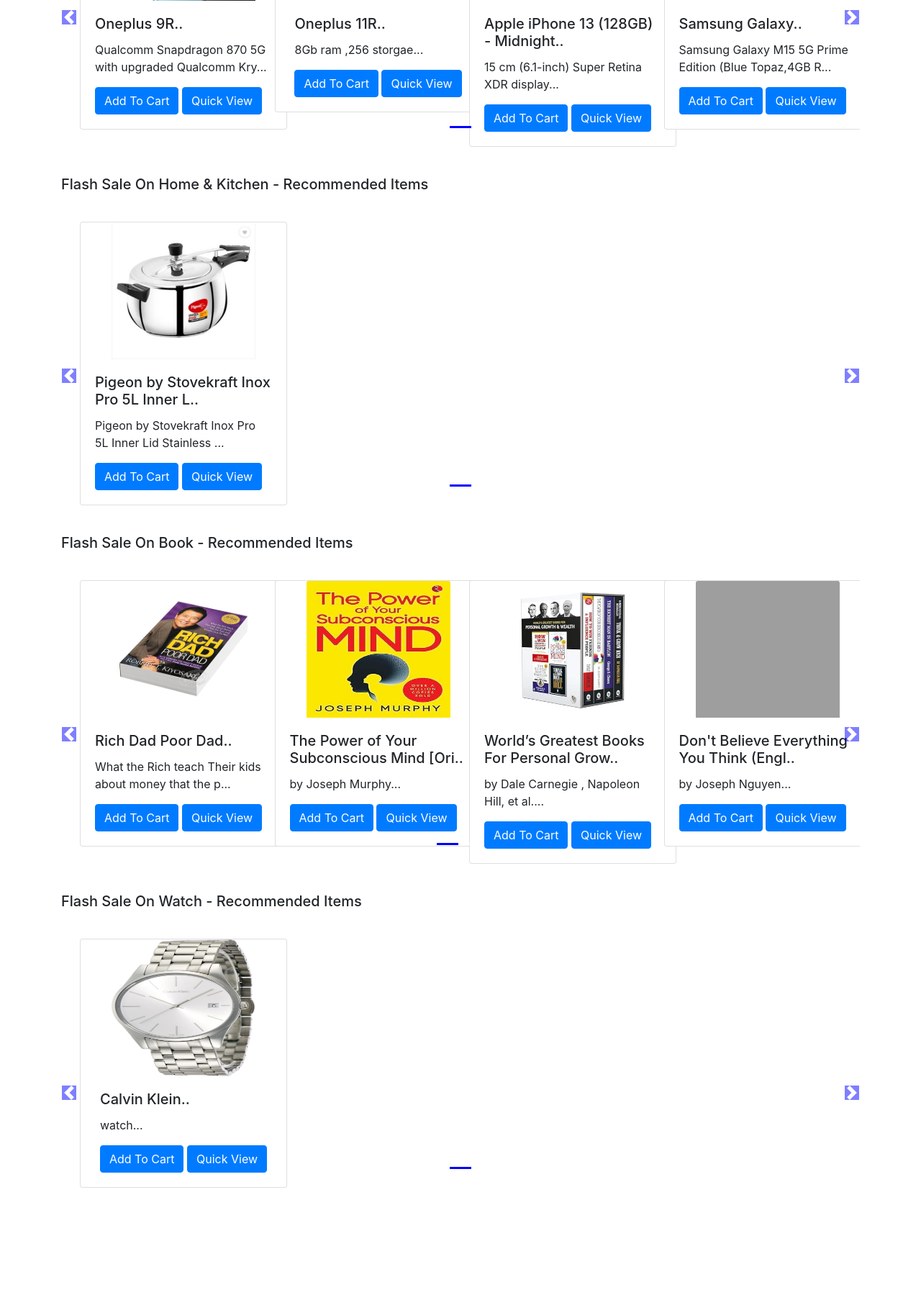
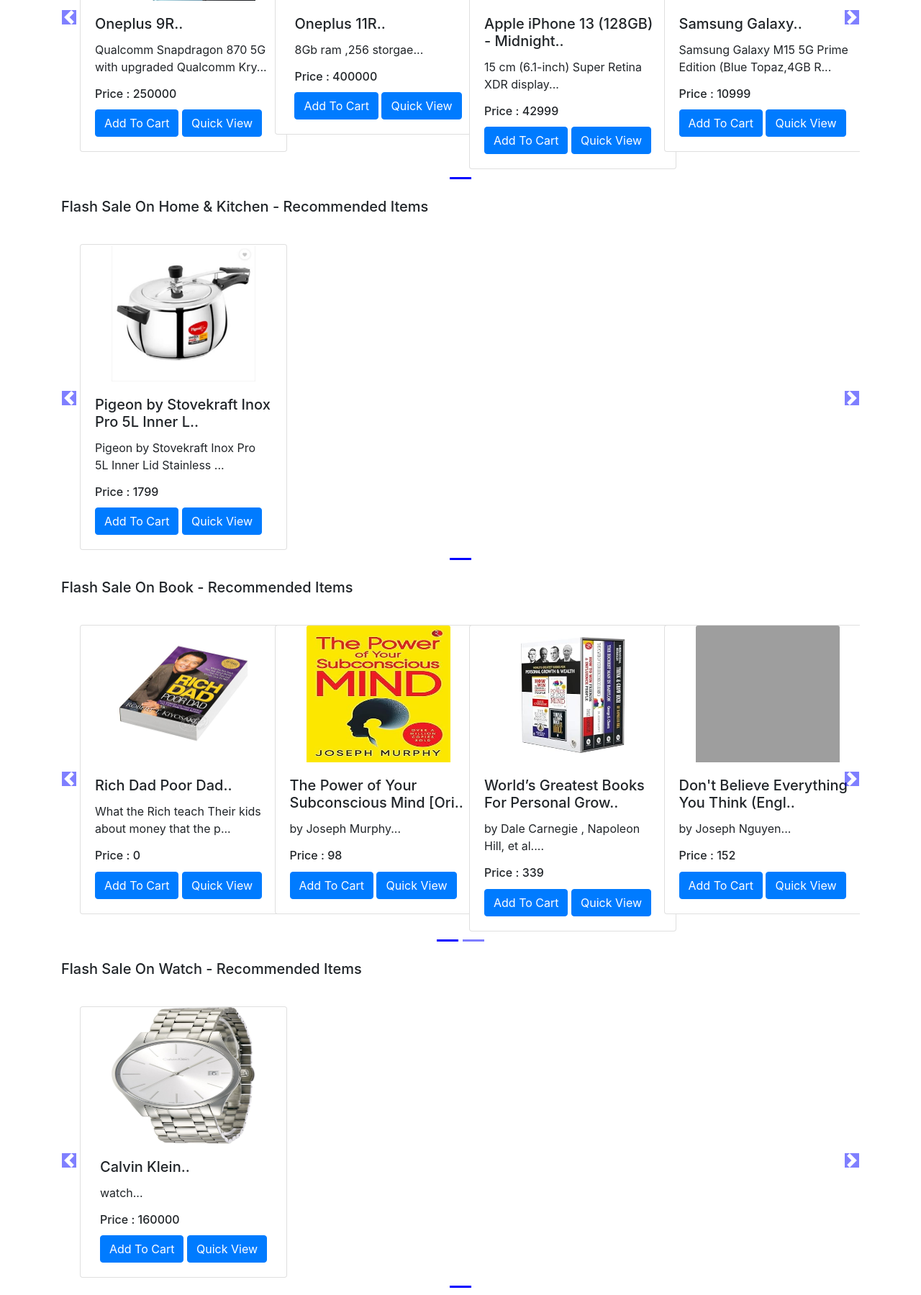
Before and after one commit to anujaandge/DjangoExample, a Django app: page /shop/ in a window 1280 px wide. Shown: the part 334-2133 px from the top of the page at 72% size. Before the commit the page ends 1984 px from the top, so only its background shows below. Run offline with Django 5.2, Linux system fonts and the light colour scheme; data comes from the database, SQL or seed files in the repository; some libraries are stand-ins or nearby versions; grey boxes are pictures that could not be loaded.

Commit message:
price added to dictionary

```diff
--- a/ECommerse/EShop/shop/templates/shop/index.html
+++ b/ECommerse/EShop/shop/templates/shop/index.html
@@ -17,13 +17,15 @@
           background-color: blue;
           }
 
-          body .carousel-indicator li{
+          body .carousel-indicators li{
           background-color: blue;
           }
 
           body .carousel-indicators{
-          bottom: 0;
+          bottom: -40px;
           }
+
+
 
           body .carousel-control-prev-icon,
           body .carousel-control-next-icon{
@@ -71,6 +73,7 @@
             <div class="card-body">
               <h5 class="card-title" id="namepr{{i.id}}">{{i.product_name|slice:"0:40"}}..</h5>
               <p class="card-text">{{i.desc|slice:"0:53"}}...</p>
+              <h6 class="card-title" >Price : <span id="pricepr{{i.id}}">{{i.price}}</span></h6>
               <span id="divpr{{i.id}}" class="divpr">
               <button id="pr{{i.id}}" class="btn btn-primary cart">Add To Cart</button>
               </span>
@@ -123,7 +126,8 @@
       } else {
         qty=1;
         name=document.getElementById('name'+ idStr).innerHTML
-        cart[idStr] = [qty , name];
+        price=document.getElementById('price'+ idStr).innerHTML
+        cart[idStr] = [qty , name, parseInt(price)];
       }
       updateCart(cart);
     });
```
